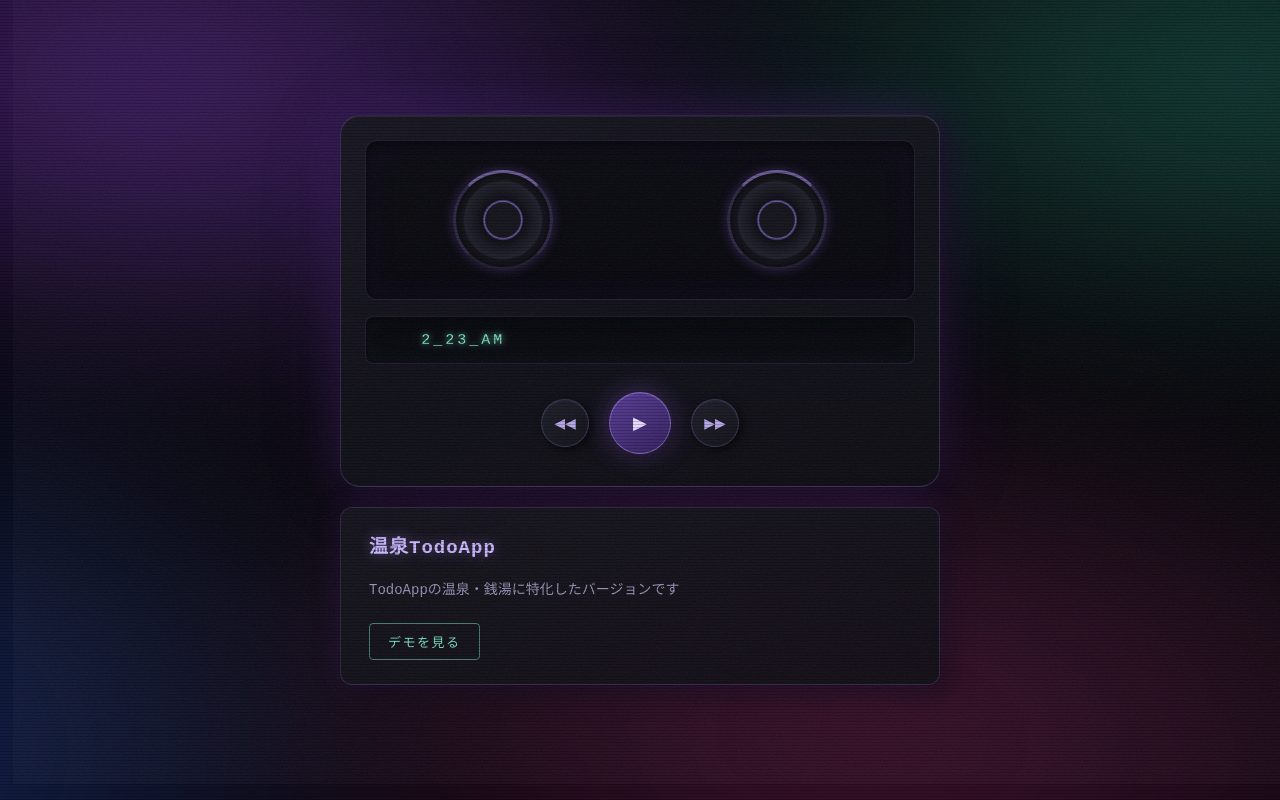
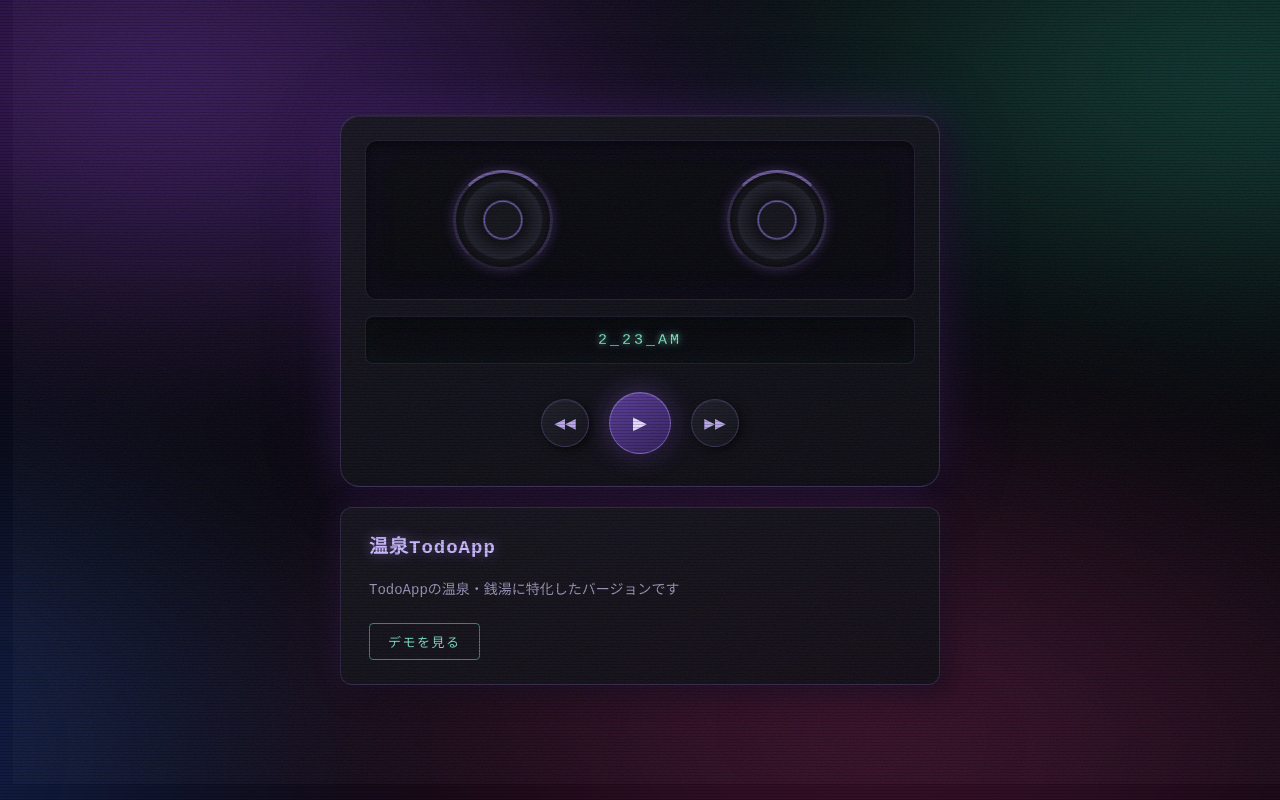
Before and after one commit to komekoneko/BoomboxApp, a React (Vite) app in the folder boombox/: page / in a window 1280 px wide. Built offline with nearby package versions, Linux system fonts and the light colour scheme.

Commit message:
add 曲停止時の挙動変更、スクロール範囲の変更

```diff
--- a/boombox/src/App.css
+++ b/boombox/src/App.css
@@ -137,22 +137,24 @@ body {
 
 @keyframes marquee {
   0% {
-    transform: translateX(500px);
+    transform: translateX(340px);
   }
   100% {
-    transform: translateX(-500px);
+    transform: translateX(-340px);
   }
 }
 
 .music p {
-  margin: 0;
   white-space: nowrap;
   display: inline-block;
-  animation: marquee 12s linear infinite;
+  margin: 0 auto;
   color: #7de3c3;
   text-shadow:
     0 0 6px rgba(125, 227, 195, 0.75),
     0 0 18px rgba(125, 227, 195, 0.4);
+}
+.music p.playing {
+  animation: marquee 12s linear infinite;
 }
 
 /* ===== ボタン ===== */
--- a/boombox/src/App.tsx
+++ b/boombox/src/App.tsx
@@ -94,7 +94,7 @@ function App() {
           </div>
 
           <div className="music">
-            <p>{track[currentIndex].title}</p>
+            <p className={isPlaying? "playing" : ""}>{track[currentIndex].title}</p>
           </div>
 
           <div className="button">
```
